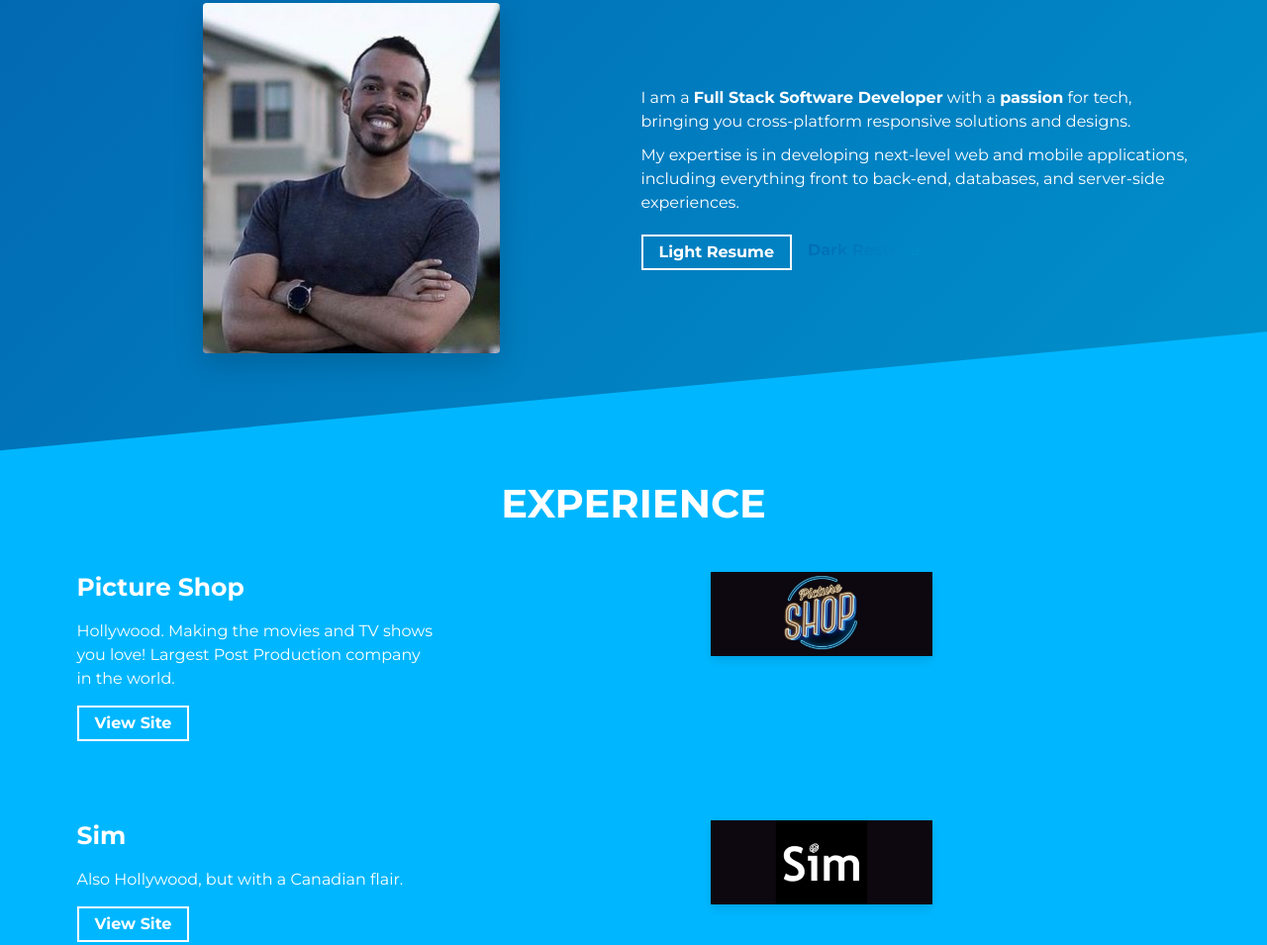
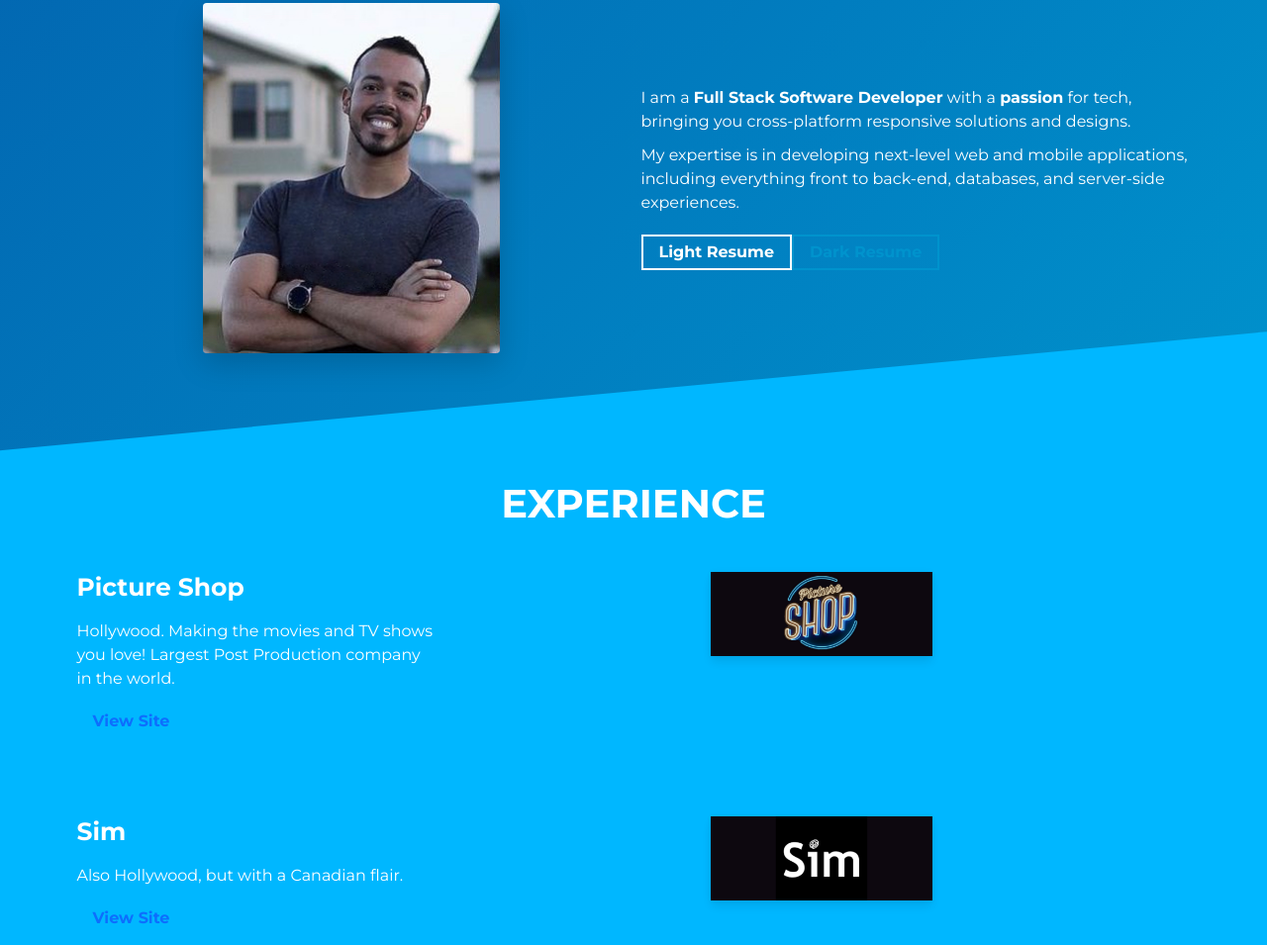
Before and after one commit to LumoByte/portfolio, a website built with Parcel: page src/index.html in a window 1280 px wide. Shown: the part 940-1895 px from the top of the page at 99% size. Built offline with nearby package versions, Linux system fonts and the light colour scheme.

Commit message:
Changes styling on resume buttons.

```diff
--- a/src/index.html
+++ b/src/index.html
@@ -77,7 +77,7 @@
                 <a
                   rel="noreferrer"
                   target="_blank"
-                  class="cta-btn cta-btn--resume"
+                  class="cta-btn cta-btn--resume-l"
                   href="assets/resume-light.pdf"
                 >
                   Light Resume
@@ -85,7 +85,7 @@
                 <a
                   rel="noreferrer"
                   target="_blank"
-                  class="cta-btn text-color-main"
+                  class="cta-btn cta-btn--resume-d"
                   href="assets/resume-dark.pdf"
                 >
                   Dark Resume
--- a/src/sass/components/_buttons.scss
+++ b/src/sass/components/_buttons.scss
@@ -70,8 +70,8 @@
   }
 }
 
-/* Resume Style */
-.cta-btn--resume {
+/* Light Resume Style */
+.cta-btn--resume-l {
   color: $white-color;
   border: 2px solid $white-color;
 
@@ -89,6 +89,25 @@
   }
 }
 
+/* Dark Resume Style */
+.cta-btn--resume-d {
+  color: $secondary-color;
+  border: 2px solid $secondary-color;
+
+  &::after {
+    background: $secondary-color;
+  }
+
+  &:hover {
+    color: $white-color;
+    text-decoration: none;
+
+    &::after {
+      width: 100%;
+    }
+  }
+}
+
 /* Arrow Button */
 .up i {
   color: #272727;
```
